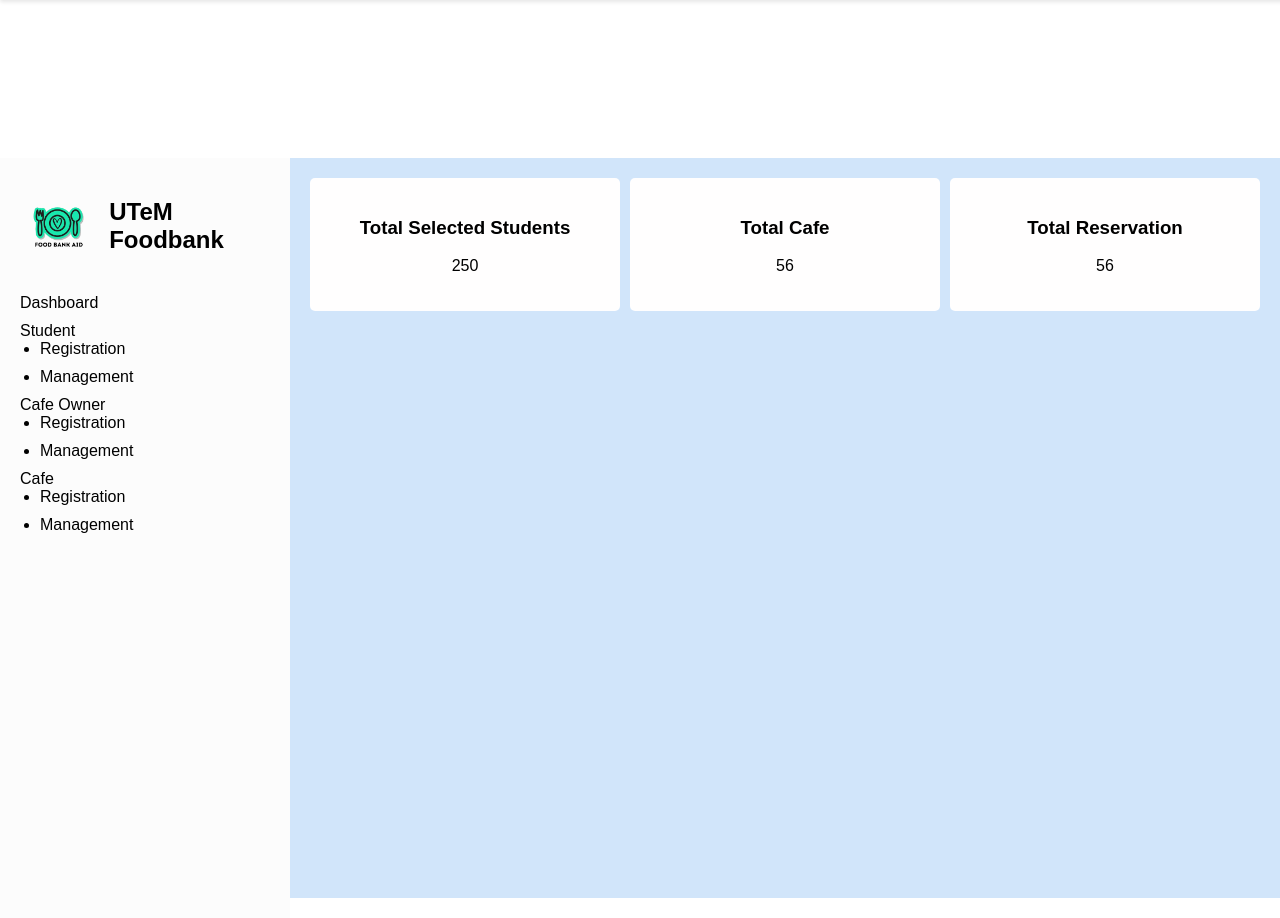
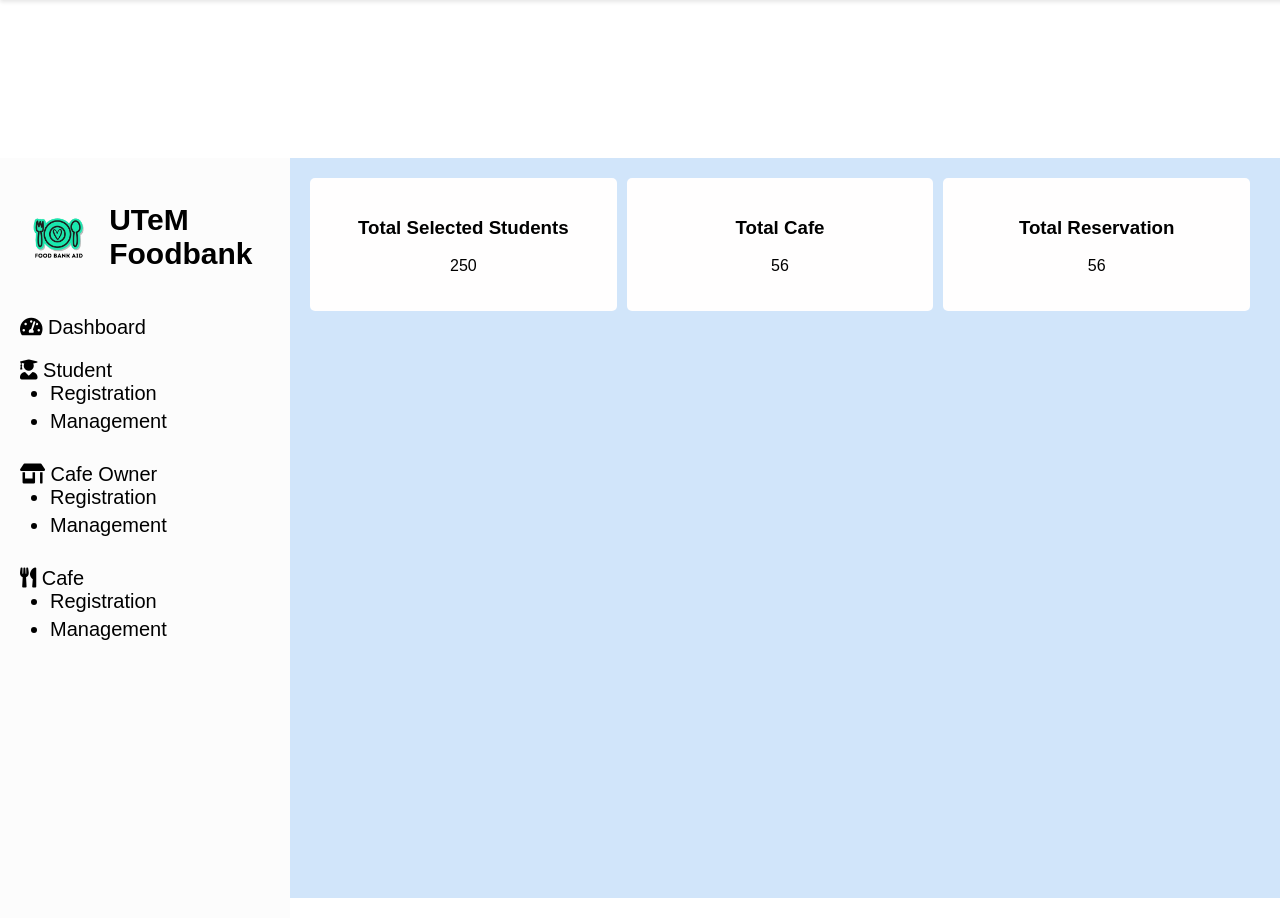
Before and after one commit to skyrizer/Foodbank, a PHP site: page /view/adminDashboard.html in a window 1280 px wide. Shown: the part 42-960 px from the top of the page. Run offline with PHP 8.4, Linux system fonts and the light colour scheme.

Commit message:
mahmor commit

```diff
--- a/assets/admin.css
+++ b/assets/admin.css
@@ -42,6 +42,7 @@
     background-color: #fcfcfc;
     padding: 20px;
     height: 100%;
+    font-size: 20px; /* Adjust the font size as needed */
     overflow-y: auto;
 }
 
@@ -62,11 +63,24 @@
 }
 
 .sidebar ul li {
-    margin-bottom: 10px;
+    margin-bottom: 20px; /* Adjust the spacing as needed */
+}
+
+.sidebar li li {
+    margin-bottom: 40px; /* Adjust the spacing as needed */
+}
+
+.sidebar li ul {
+    margin-bottom: 40px; /* Adjust the spacing as needed */
+}
+
+.sidebar ul li li {
+    margin-bottom: 05px; /* Adjust the spacing as needed */
 }
 
 .sidebar ul li ul {
-    margin-left: 20px;
+    margin-left: 30px;
+    margin-bottom: 30px;
     list-style-type: disc;
 }
 
@@ -90,7 +104,23 @@
     margin-bottom: 20px;
 }
 
-.stat {
+.student {
+    flex: 1;
+    background-color: #fffefe;
+    padding: 20px;
+    margin-right: 10px;
+    border-radius: 5px;
+    text-align: center;
+}
+.reservation {
+    flex: 1;
+    background-color: #fffefe;
+    padding: 20px;
+    margin-right: 10px;
+    border-radius: 5px;
+    text-align: center;
+}
+.cafe {
     flex: 1;
     background-color: #fffefe;
     padding: 20px;
--- a/view/adminDashboard.html
+++ b/view/adminDashboard.html
@@ -5,6 +5,7 @@
     <meta name="viewport" content="width=device-width, initial-scale=1.0">
     <title>UTeM - Foodbank</title>
     <link rel="stylesheet" href="../assets/admin.css">
+    <link rel="stylesheet" href="https://cdnjs.cloudflare.com/ajax/libs/font-awesome/5.15.3/css/all.min.css">
 </head>
 <body>
     <header id="header" class="header fixed-top">
@@ -21,38 +22,38 @@
                 <h2>UTeM Foodbank</h2>
             </div>
             <ul>
-                <li><a href="#">Dashboard</a></li>
-                <li>Student
+                <li><a href="#"><i class="fas fa-tachometer-alt"></i> Dashboard</a></li>
+                <li><i class="fas fa-user-graduate"></i> Student
                     <ul>
-                        <li><a href="#">Registration</a></li>
-                        <li><a href="#">Management</a></li>
+                        <li><a href="#"><i></i> Registration</a></li>
+                        <li><a href="#"><i></i> Management</a></li>
                     </ul>
                 </li>
-                <li>Cafe Owner
+                <li><i class="fas fa-store-alt"></i> Cafe Owner
                     <ul>
-                        <li><a href="#">Registration</a></li>
-                        <li><a href="#">Management</a></li>
+                        <li><a href="#"><i></i> Registration</a></li>
+                        <li><a href="#"><i></i> Management</a></li>
                     </ul>
                 </li>
-                <li>Cafe
+                <li><i class="fas fa-utensils"></i> Cafe
                     <ul>
-                        <li><a href="#">Registration</a></li>
-                        <li><a href="#">Management</a></li>
+                        <li><a href="#"><i></i> Registration</a></li>
+                        <li><a href="#"><i></i> Management</a></li>
                     </ul>
                 </li>
             </ul>
         </div>
         <div class="main-content">
             <div class="stats">
-                <div class="stat">
+                <div class="student">
                     <h3>Total Selected Students</h3>
                     <p>250</p>
                 </div>
-                <div class="stat">
+                <div class="cafe">
                     <h3>Total Cafe</h3>
                     <p>56</p>
                 </div>
-                <div class="stat">
+                <div class="reservation">
                     <h3>Total Reservation</h3>
                     <p>56</p>
                 </div>
```
